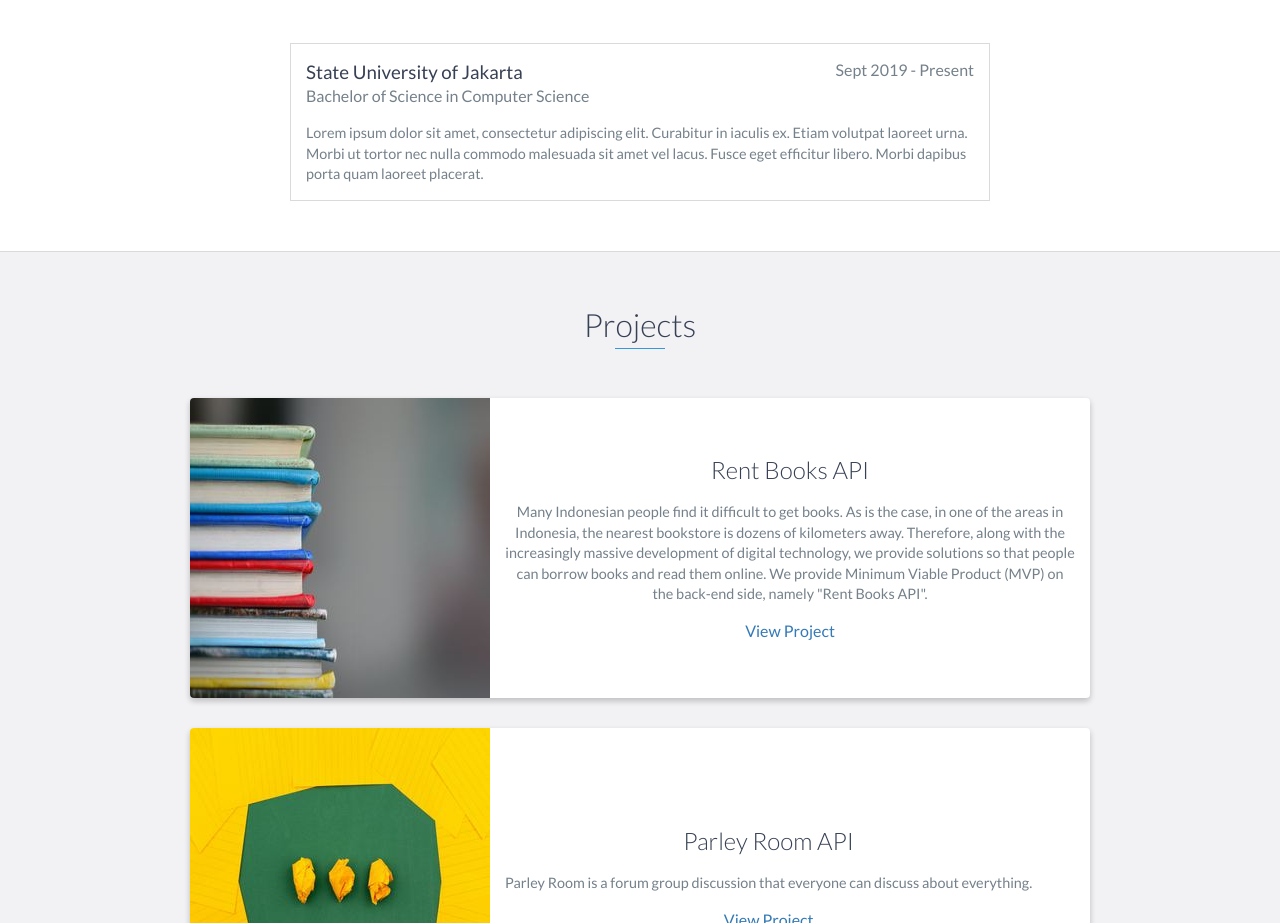
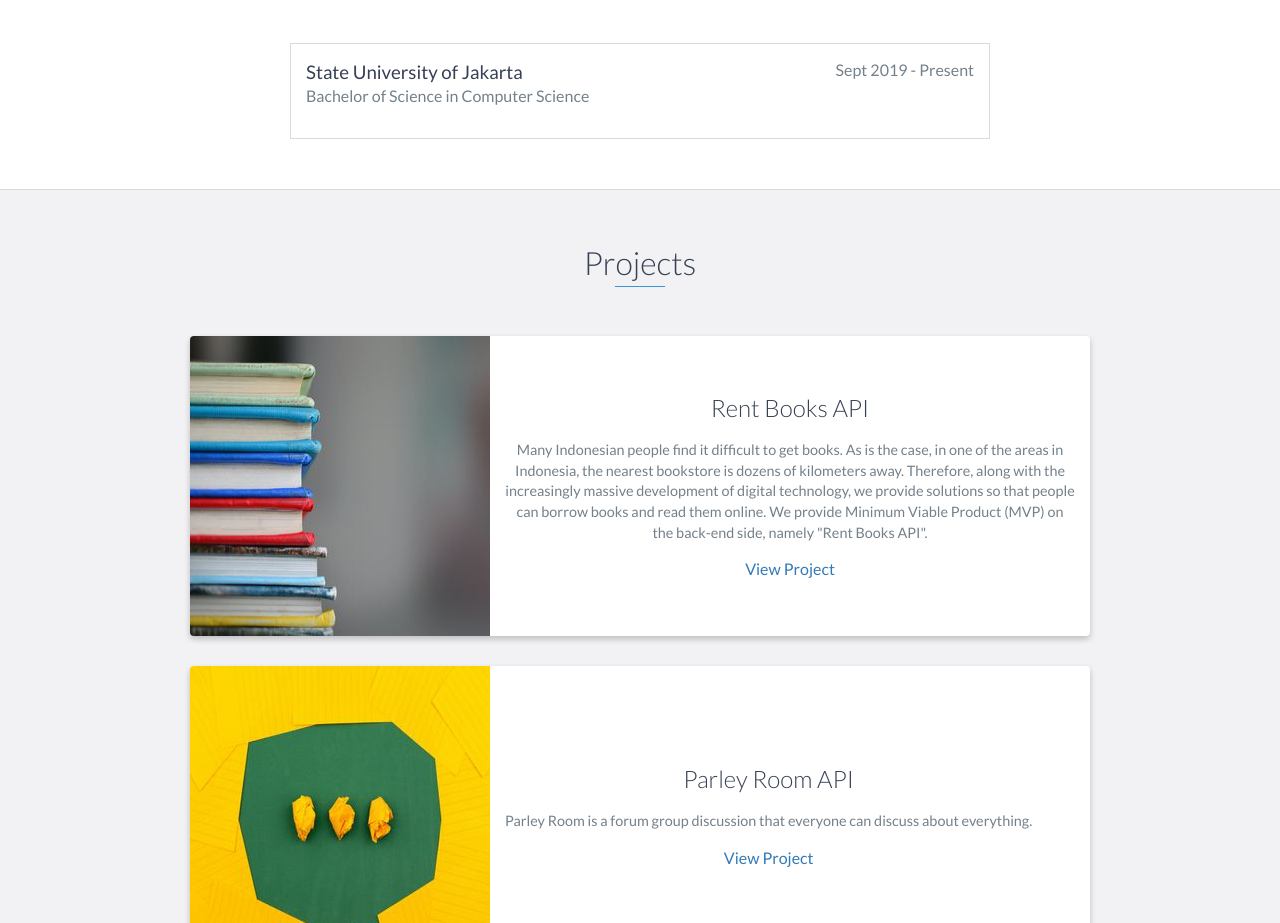
Before and after one commit to Renespeare/portfolio, a website: page index.html in a window 1280 px wide. Shown: the part 2020-2943 px from the top of the page. Drawn offline with nearby package versions, Linux system fonts and the light colour scheme.

Commit message:
fix desc edu

```diff
--- a/index.html
+++ b/index.html
@@ -130,9 +130,7 @@
             <h3>State University of Jakarta</h3>
             <span class="education-date">Sept 2019 - Present</span>
             <h4>Bachelor of Science in Computer Science</h4>
-            <p>
-                Lorem ipsum dolor sit amet, consectetur adipiscing elit. Curabitur in iaculis ex. Etiam volutpat laoreet urna. Morbi ut tortor nec nulla commodo malesuada sit amet vel lacus. Fusce eget efficitur libero. Morbi dapibus porta quam laoreet placerat.
-            </p>
+            <p></p>
         </div>
         <!-- End .education-block -->
     </div>
```
